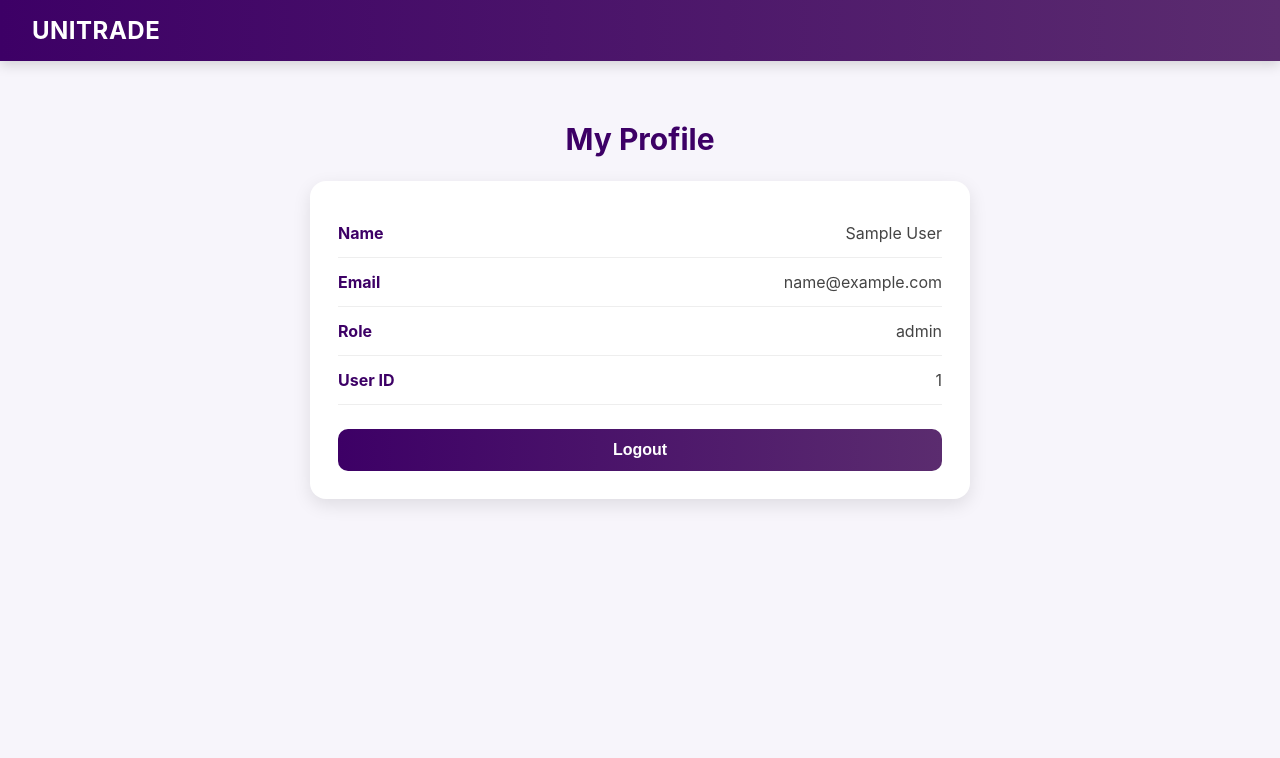
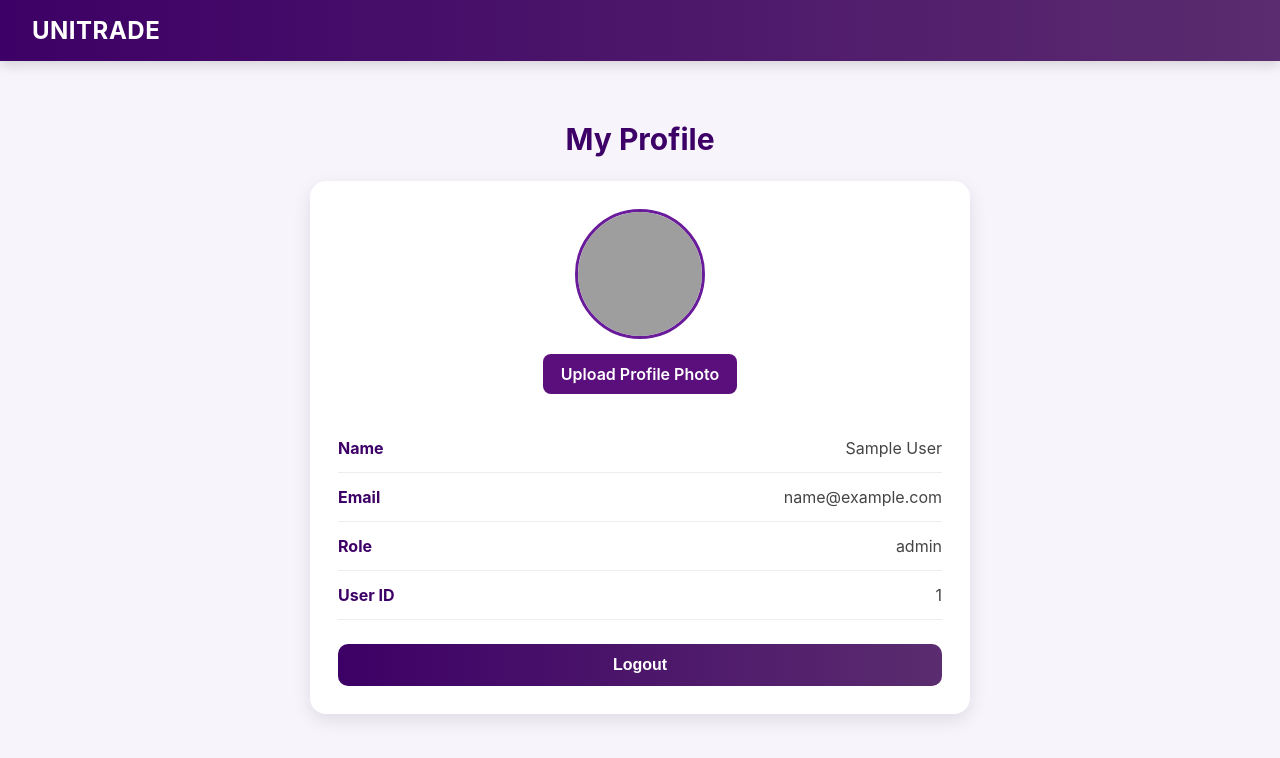
Before and after one commit to Hesh7050/UNITRADE1, a React (Create React App) app in the folder frontend/: page /profile in a window 1280 px wide. Shown: the top 758 px of the page. Built offline with nearby package versions, Linux system fonts and the light colour scheme; sample sign-in values are in the browser's storage; grey boxes are pictures that could not be loaded; a web font is replaced by a local one.

Commit message:
update profile page

```diff
--- a/frontend/src/pages/ProfilePage.css
+++ b/frontend/src/pages/ProfilePage.css
@@ -71,3 +71,45 @@
     opacity: 0.92;
     transform: translateY(-2px);
   }
+  .profile-photo-section {
+    display: flex;
+    flex-direction: column;
+    align-items: center;
+    margin-bottom: 30px;
+  }
+
+  .profile-photo-circle {
+    width: 130px;
+    height: 130px;
+    border-radius: 50%;
+    background: #f3e8ff;
+    border: 3px solid #6a1b9a;
+    display: flex;
+    align-items: center;
+    justify-content: center;
+    color: #4b006e;
+    font-size: 48px;
+    font-weight: 800;
+    overflow: hidden;
+    margin-bottom: 15px;
+  }
+
+  .profile-photo {
+    width: 100%;
+    height: 100%;
+    object-fit: cover;
+  }
+
+  .profile-upload-button {
+    background: #5b0f7c;
+    color: white;
+    padding: 10px 18px;
+    border-radius: 8px;
+    font-weight: 600;
+    cursor: pointer;
+    transition: 0.3s ease;
+  }
+
+  .profile-upload-button:hover {
+    background: #3d0066;
+  }
--- a/frontend/src/pages/ProfilePage.js
+++ b/frontend/src/pages/ProfilePage.js
@@ -1,4 +1,4 @@
-import React from "react";
+import React, { useState } from "react";
 import { useNavigate } from "react-router-dom";
 import Navbar from "../components/Navbar";
 import "./ProfilePage.css";
@@ -7,11 +7,26 @@ function ProfilePage() {
   const navigate = useNavigate();
   const user = JSON.parse(localStorage.getItem("user"));
 
+  const [profileImage, setProfileImage] = useState(
+    localStorage.getItem("profileImage") || ""
+  );
+
   const handleLogout = () => {
     localStorage.removeItem("token");
     localStorage.removeItem("user");
     alert("Logged out successfully");
     navigate("/login");
+  };
+
+  const handleProfileImageChange = (e) => {
+    const file = e.target.files[0];
+
+    if (!file) return;
+
+    const imageUrl = URL.createObjectURL(file);
+
+    setProfileImage(imageUrl);
+    localStorage.setItem("profileImage", imageUrl);
   };
 
   if (!user) {
@@ -34,6 +49,30 @@ function ProfilePage() {
         <h2 className="profile-title">My Profile</h2>
 
         <div className="profile-card">
+          <div className="profile-photo-section">
+            <div className="profile-photo-circle">
+              {profileImage ? (
+                <img
+                  src={profileImage}
+                  alt="Profile"
+                  className="profile-photo"
+                />
+              ) : (
+                <span>{user.name?.charAt(0).toUpperCase()}</span>
+              )}
+            </div>
+
+            <label className="profile-upload-button">
+              Upload Profile Photo
+              <input
+                type="file"
+                accept="image/*"
+                onChange={handleProfileImageChange}
+                hidden
+              />
+            </label>
+          </div>
+
           <div className="profile-row">
             <span className="profile-label">Name</span>
             <span className="profile-value">{user.name}</span>
@@ -46,7 +85,7 @@ function ProfilePage() {
 
           <div className="profile-row">
             <span className="profile-label">Role</span>
-            <span className="profile-value">{user.role}</span>
+            <span className="profile-value">{user.role || "User"}</span>
           </div>
 
           <div className="profile-row">
```
